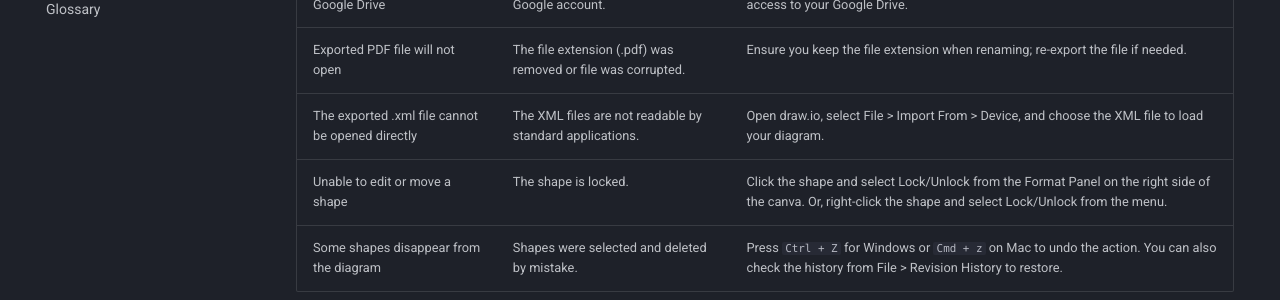
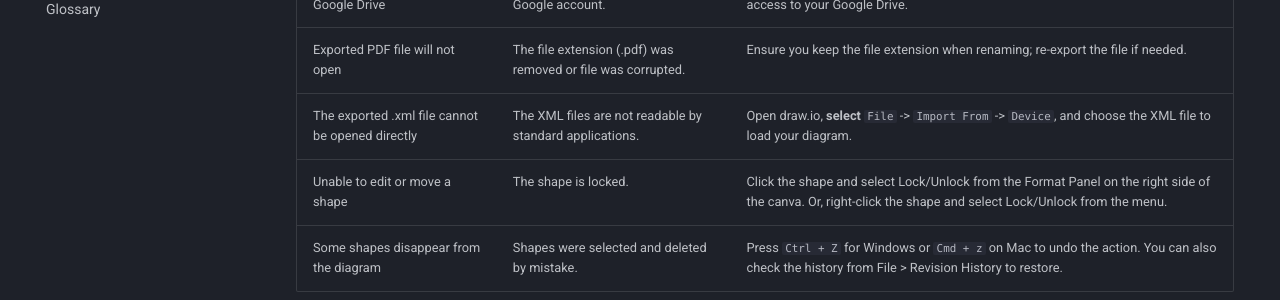
Before and after one commit to zoeyj3/2216_documentation, an MkDocs documentation site: the page built from docs/troubleshooting.md, in a window 1280 px wide. Shown: the part 264-564 px from the top of the page. Built offline with MkDocs 1.6.1 and Material for MkDocs 9.7.7, drawn with Linux system fonts in a browser that asks for light colours; some web fonts are replaced; comment, search, counter and statistics services are not loaded.

Commit message:
Adjust Typographical Conventions

```diff
--- a/docs/troubleshooting.md
+++ b/docs/troubleshooting.md
@@ -2,8 +2,8 @@
 
 | Symptom                                     | Possible Cause                                             | Action                                                                                                                                                       |
 |---------------------------------------------|------------------------------------------------------------|--------------------------------------------------------------------------------------------------------------------------------------------------------------|
-| Diagram is not saved to Google Drive          | You are not signed in to your Google account.                       | Make sure you are logged into your Google account and have granted draw.io access to your Google Drive.                                                               |
-| Exported PDF file will not open                | The file extension (.pdf) was removed or file was corrupted. | Ensure you keep the file extension when renaming; re-export the file if needed.                                                                      |
-| The exported .xml file cannot be opened directly | The XML files are not readable by standard applications.                                               | Open draw.io, select File > Import From > Device, and choose the XML file to load your diagram.                                                               |
+| Diagram is not saved to Google Drive          | You are not signed in to your Google account.                       | Make sure you are logged into your Google account and have granted draw.io access to your Google Drive.                                                      |
+| Exported PDF file will not open                | The file extension (.pdf) was removed or file was corrupted. | Ensure you keep the file extension when renaming; re-export the file if needed.                                                                              |
+| The exported .xml file cannot be opened directly | The XML files are not readable by standard applications.                                               | Open draw.io, **select** `File` -> `Import From` -> `Device`, and choose the XML file to load your diagram.                                                        |
 | Unable to edit or move a shape              | The shape is locked.                                             | Click the shape and select Lock/Unlock from the Format Panel on the right side of the canva. Or, right-click the shape and select Lock/Unlock from the menu. |
 | Some shapes disappear from the diagram      | Shapes were selected and deleted by mistake.                                              | Press `Ctrl + Z` for Windows or `Cmd + z` on Mac to undo the action. You can also check the history from File > Revision History to restore.                 |
```
